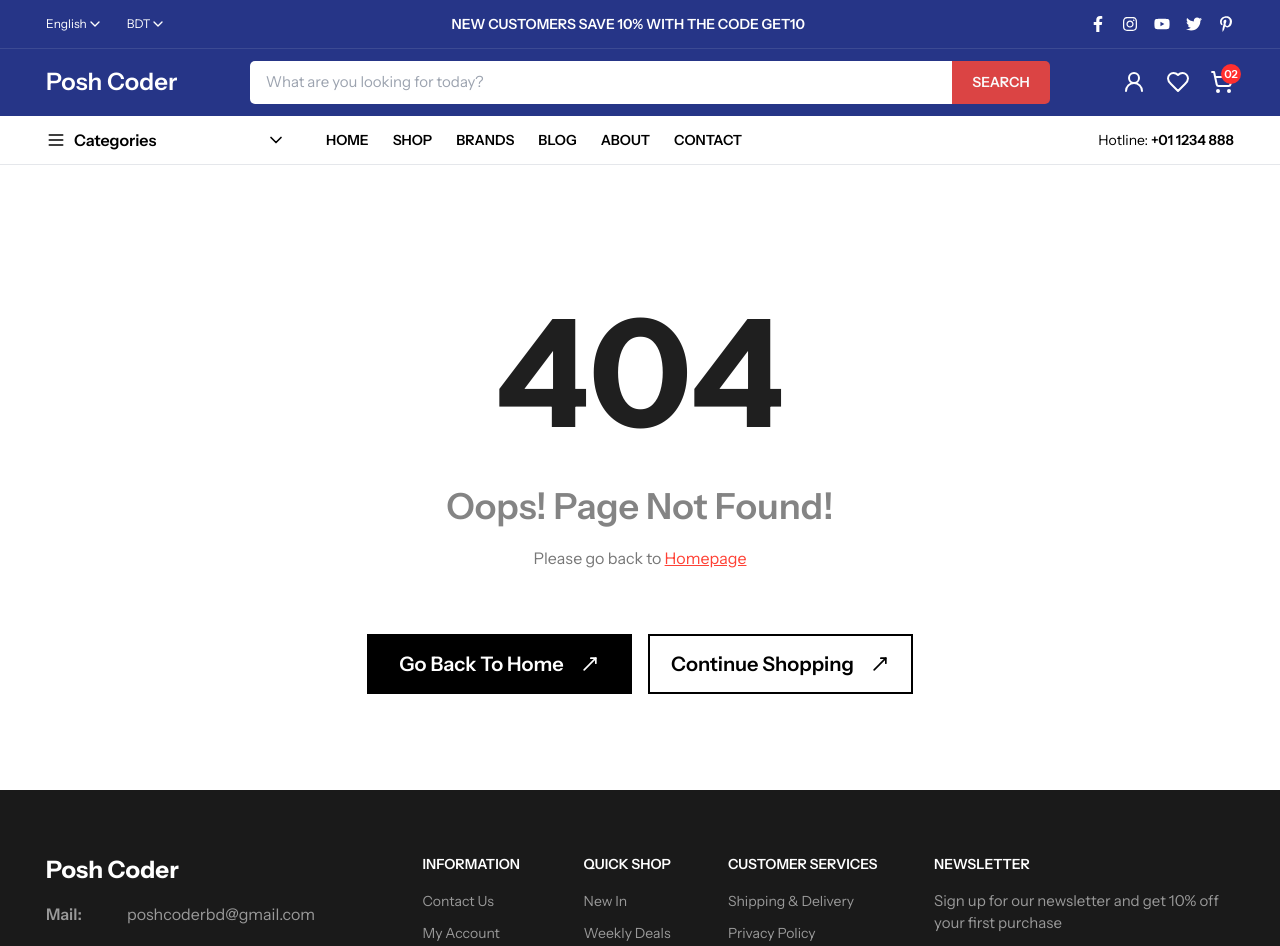
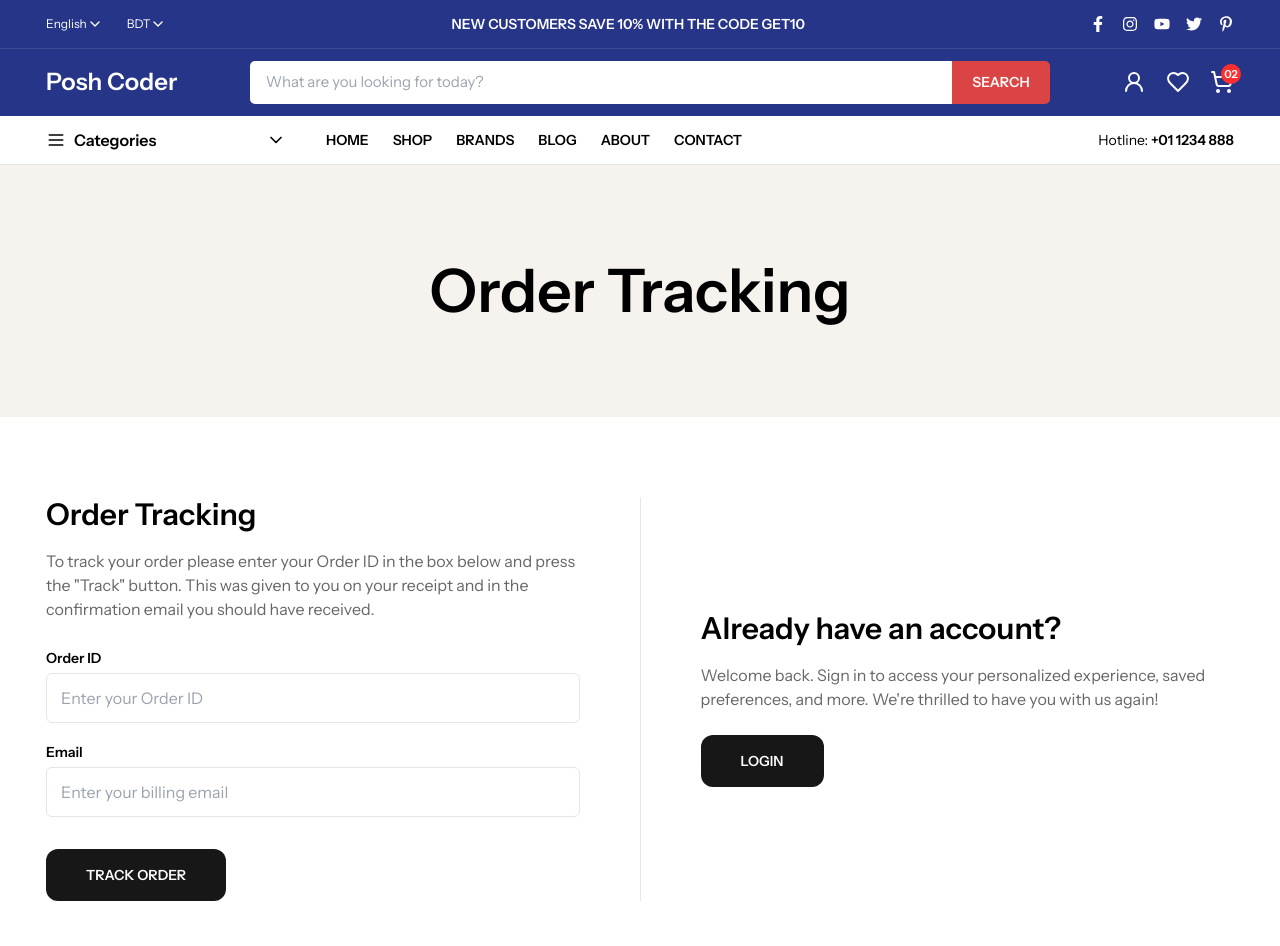
Before and after one commit to Iamparves/peCommerce-frontend, a React (Vite) app: page /order-tracking in a window 1280 px wide. Shown: the top 946 px of the page. Built offline with nearby package versions, Linux system fonts and the light colour scheme.

Commit message:
order tracking page added

```diff
--- a/src/App.tsx
+++ b/src/App.tsx
@@ -11,6 +11,7 @@ import Contact from "./pages/Contact";
 import Faqs from "./pages/Faqs";
 import Home from "./pages/Home";
 import Login from "./pages/Login";
+import OrderTracking from "./pages/OrderTracking";
 import PageNotFound from "./pages/PageNotFound";
 import ProductDetails from "./pages/ProductDetails";
 import Shop from "./pages/Shop";
@@ -38,6 +39,7 @@ function App() {
           <Route path="faqs" element={<Faqs />} />
           <Route path="signup" element={<Signup />} />
           <Route path="login" element={<Login />} />
+          <Route path="order-tracking" element={<OrderTracking />} />
           <Route path="*" element={<PageNotFound />} />
         </Route>
       </Routes>
--- a/src/components/Footer/FooterQuickLinks.tsx
+++ b/src/components/Footer/FooterQuickLinks.tsx
@@ -11,8 +11,8 @@ const footerLinks = {
       link: "/account",
     },
     {
-      title: "Order & Returns",
-      link: "/order-returns",
+      title: "Order Tracking",
+      link: "/order-tracking",
     },
     {
       title: "FAQs",
--- /dev/null
+++ b/src/components/OrderTracking/OrderTrackForm.tsx
@@ -0,0 +1,63 @@
+import { zodResolver } from "@hookform/resolvers/zod";
+import { useForm } from "react-hook-form";
+import { toast } from "sonner";
+import { z } from "zod";
+import CustomFormField from "../shared/CustomFormField";
+import { Button } from "../ui/button";
+import { Form } from "../ui/form";
+
+const trackOrderSchema = z.object({
+  orderId: z.string().min(1, {
+    message: "Order ID is required",
+  }),
+  email: z.string().email({
+    message: "Invalid email address",
+  }),
+});
+
+const OrderTrackForm = () => {
+  const form = useForm({
+    resolver: zodResolver(trackOrderSchema),
+    defaultValues: {
+      orderId: "",
+      email: "",
+    },
+  });
+
+  const handleOrderTracking = (data: any) => {
+    console.log(data);
+
+    toast.success("Order tracking is in progress");
+  };
+
+  return (
+    <Form {...form}>
+      <form
+        className="space-y-4"
+        onSubmit={form.handleSubmit(handleOrderTracking)}
+      >
+        <CustomFormField
+          label="Order ID"
+          name="orderId"
+          placeholder="Enter your Order ID"
+          formControl={form.control}
+          className="h-auto py-3"
+        />
+        <CustomFormField
+          label="Email"
+          name="email"
+          placeholder="Enter your billing email"
+          formControl={form.control}
+          className="h-auto py-3"
+        />
+        <div className="pt-1 lg:pt-4">
+          <Button className="inline-block h-auto rounded-lg px-4 py-2.5 text-sm font-semibold uppercase duration-200 hover:bg-[#D2EF9A] hover:text-black md:px-5 md:py-3 lg:rounded-xl lg:px-10 lg:py-4">
+            Track Order
+          </Button>
+        </div>
+      </form>
+    </Form>
+  );
+};
+
+export default OrderTrackForm;
--- /dev/null
+++ b/src/pages/OrderTracking.tsx
@@ -0,0 +1,48 @@
+import OrderTrackForm from "@/components/OrderTracking/OrderTrackForm";
+import SectionTop from "@/components/shared/SectionTop";
+import { Button } from "@/components/ui/button";
+import { Link } from "react-router-dom";
+
+const OrderTracking = () => {
+  return (
+    <main>
+      <SectionTop title="Order Tracking" />
+      <section className="bg-white py-16 md:py-20">
+        <div className="container">
+          <div className="grid grid-cols-1 gap-y-10 md:grid-cols-[1fr_auto_1fr] md:items-center">
+            <div>
+              <h3 className="mb-2 text-xl font-semibold md:text-2xl lg:mb-4 lg:text-3xl">
+                Order Tracking
+              </h3>
+              <p className="mb-3 text-[15px] text-[#666] md:text-base lg:mb-6">
+                To track your order please enter your Order ID in the box below
+                and press the "Track" button. This was given to you on your
+                receipt and in the confirmation email you should have received.
+              </p>
+              <OrderTrackForm />
+            </div>
+            <div className="mx-10 hidden h-full w-[1px] bg-gray-200 md:block lg:mx-[60px]"></div>
+            <div>
+              <h3 className="mb-2 text-xl font-semibold md:text-2xl lg:mb-4 lg:text-3xl">
+                Already have an account?
+              </h3>
+              <p className="mb-3.5 text-[15px] text-[#666] md:text-base lg:mb-6">
+                Welcome back. Sign in to access your personalized experience,
+                saved preferences, and more. We're thrilled to have you with us
+                again!
+              </p>
+              <Button
+                className="inline-block h-auto rounded-lg px-4 py-2.5 text-sm font-semibold uppercase duration-200 hover:bg-[#D2EF9A] hover:text-black md:px-5 md:py-3 lg:rounded-xl lg:px-10 lg:py-4"
+                asChild
+              >
+                <Link to="/login">Login</Link>
+              </Button>
+            </div>
+          </div>
+        </div>
+      </section>
+    </main>
+  );
+};
+
+export default OrderTracking;
```
